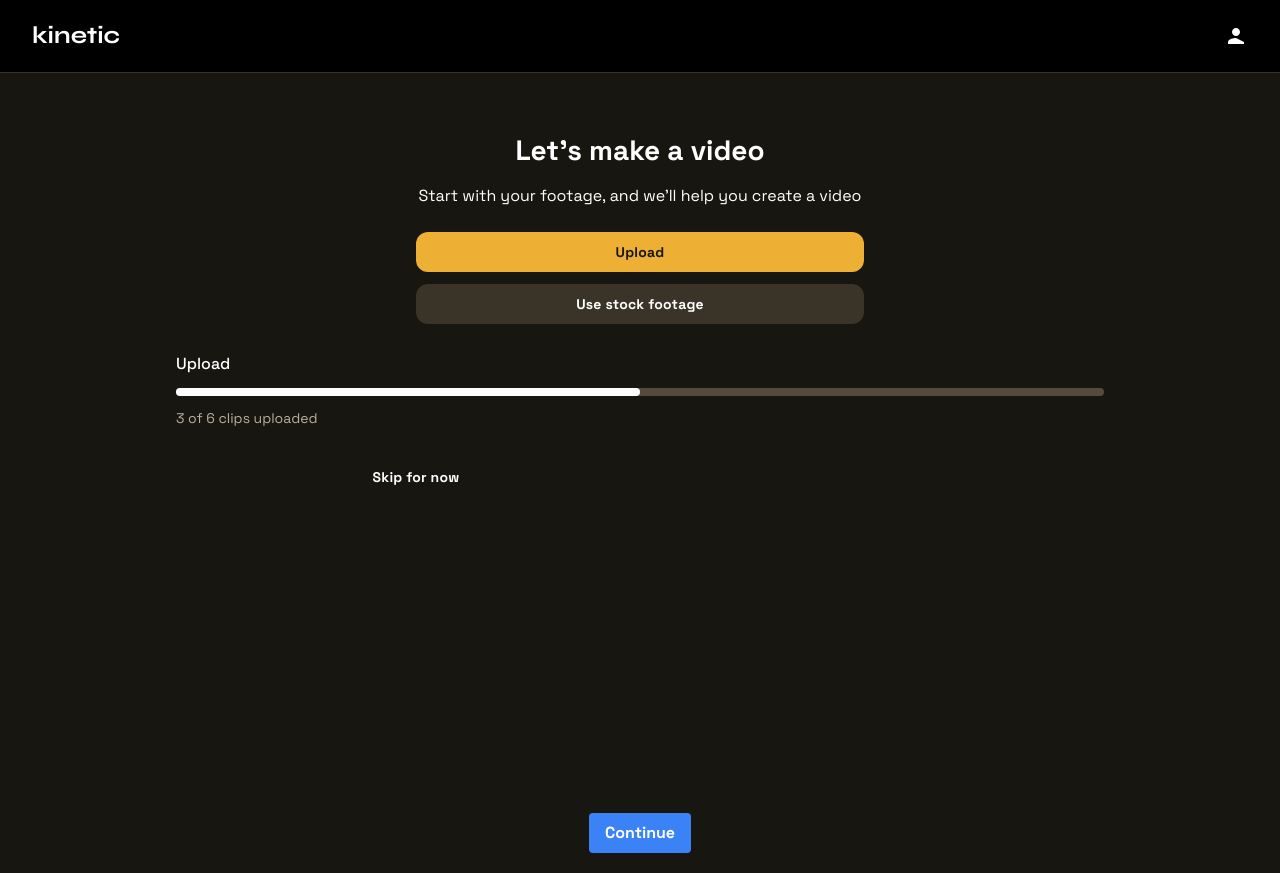
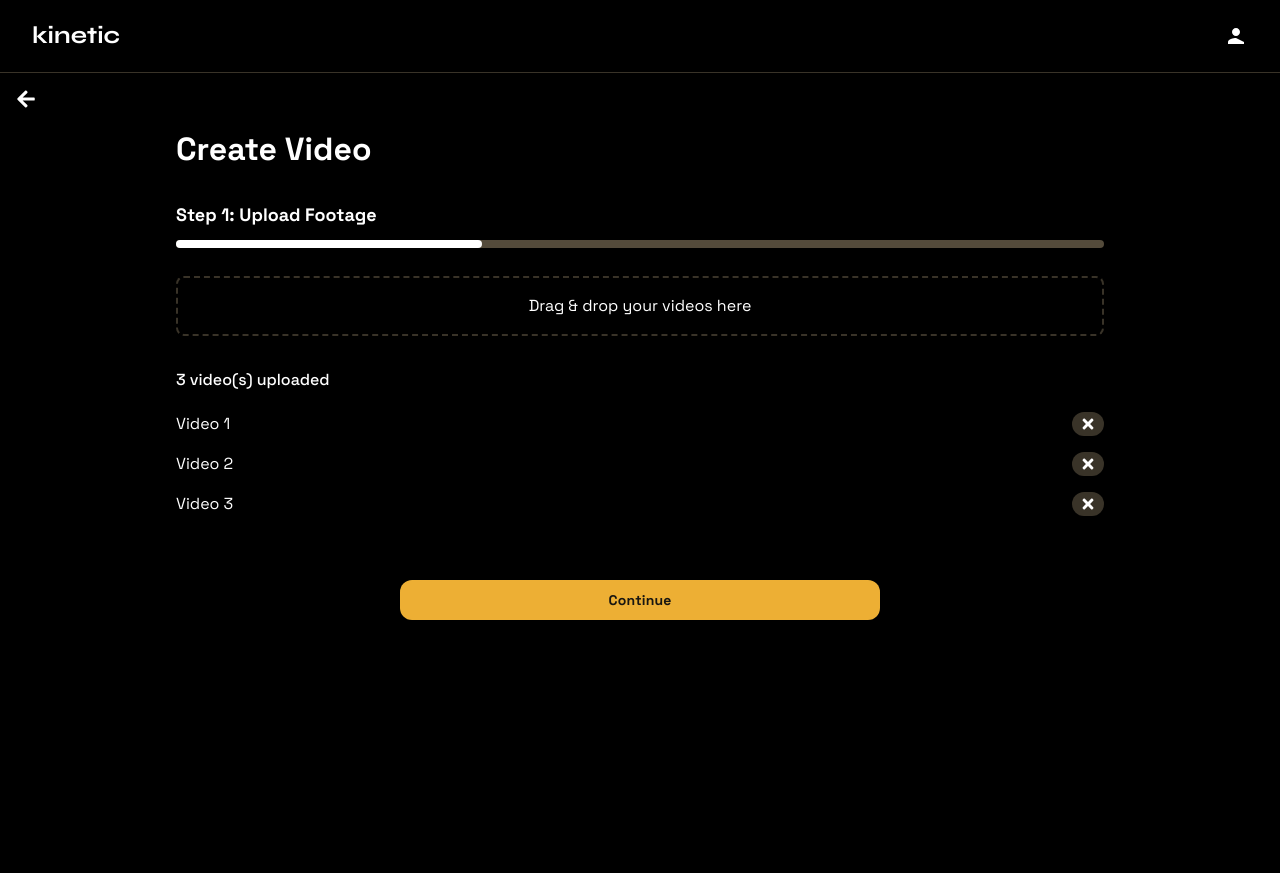
Before and after one commit to motino101/kineticwebsite, a Next.js app: page /upload-footage in a window 1280 px wide. Built offline with nearby package versions, Linux system fonts and the light colour scheme.

Commit message:
upload vid page

```diff
--- a/package.json
+++ b/package.json
@@ -15,7 +15,8 @@
     "next": "15.1.6",
     "next-themes": "^0.4.4",
     "react": "^19.0.0",
-    "react-dom": "^19.0.0"
+    "react-dom": "^19.0.0",
+    "react-icons": "^5.5.0"
   },
   "devDependencies": {
     "@eslint/eslintrc": "^3",
--- a/src/app/upload-footage/page.tsx
+++ b/src/app/upload-footage/page.tsx
@@ -1,63 +1,101 @@
 "use client";
 
-import React from 'react';
+import React, { useState, useCallback } from 'react';
 import { useRouter } from 'next/navigation';
 import Header from '../components/Header';
+import { FaTimes, FaArrowLeft } from 'react-icons/fa';
 
 const UploadFootage: React.FC = () => {
   const router = useRouter();
+  const [uploadedVideos, setUploadedVideos] = useState<string[]>(['Video 1', 'Video 2', 'Video 3']);
 
   const handleContinue = () => {
     router.push('/create-video');
   };
 
+  const handleBack = () => {
+    router.back();
+  };
+
+  const handleRemoveVideo = (index: number) => {
+    setUploadedVideos(prevVideos => prevVideos.filter((_, i) => i !== index));
+  };
+
+  const handleDragOver = useCallback((event: React.DragEvent<HTMLDivElement>) => {
+    event.preventDefault();
+  }, []);
+
+  const handleDrop = useCallback((event: React.DragEvent<HTMLDivElement>) => {
+    event.preventDefault();
+    const files = event.dataTransfer.files;
+    // Handle file upload logic here
+    console.log(files);
+  }, []);
+
   return (
     <div className="min-h-screen flex flex-col">
       <Header />
-      <div className="relative flex size-full min-h-screen flex-col bg-[#181611] dark group/design-root overflow-x-hidden" style={{ fontFamily: 'Space Grotesk, Noto Sans, sans-serif' }}>
+      <div className="relative flex flex-col min-h-screen bg-black dark group/design-root overflow-hidden" style={{ fontFamily: 'Space Grotesk, Noto Sans, sans-serif', height: '100vh' }}>
+        <button
+          onClick={() => router.back()}
+          className="absolute top-4 left-4 bg-transparent text-white text-xl font-bold"
+        >
+          <FaArrowLeft />
+        </button>
         <div className="layout-container flex h-full grow flex-col">
+
           <div className="px-40 flex flex-1 justify-center py-5">
             <div className="layout-content-container flex flex-col w-[512px] max-w-[512px] py-5 max-w-[960px] flex-1">
-              <h2 className="text-white tracking-light text-[28px] font-bold leading-tight px-4 text-center pb-3 pt-5">Let's make a video</h2>
-              <p className="text-white text-base font-normal leading-normal pb-3 pt-1 px-4 text-center">Start with your footage, and we'll help you create a video</p>
-              <div className="flex justify-center">
-                <div className="flex flex-1 gap-3 max-w-[480px] flex-col items-stretch px-4 py-3">
-                  <button
-                    className="flex min-w-[84px] max-w-[480px] cursor-pointer items-center justify-center overflow-hidden rounded-xl h-10 px-4 bg-[#edaf34] text-[#181611] text-sm font-bold leading-normal tracking-[0.015em] w-full"
-                  >
-                    <span className="truncate">Upload</span>
-                  </button>
-                  <button
-                    className="flex min-w-[84px] max-w-[480px] cursor-pointer items-center justify-center overflow-hidden rounded-xl h-10 px-4 bg-[#393328] text-white text-sm font-bold leading-normal tracking-[0.015em] w-full"
-                  >
-                    <span className="truncate">Use stock footage</span>
-                  </button>
+            <div className="flex flex-wrap justify-between gap-3 p-4">
+            <p className="text-white tracking-light text-[32px] font-bold leading-tight min-w-72">Create Video</p>
+          </div>
+          <div className="flex flex-col gap-3 p-4">
+            <div className="flex gap-6 justify-between">
+              <p className="section-title text-white text-base font-medium leading-normal">Step 1: Upload Footage</p>
+            </div>
+            <div className="rounded bg-[#544b3b]">
+              <div className="h-2 rounded bg-white" style={{ width: '33%' }}></div>
+            </div>
+            <div
+              className="border-dashed border-2 border-[#393328] rounded-lg p-4 mt-4 text-center text-white cursor-pointer"
+              onDragOver={handleDragOver}
+              onDrop={handleDrop}
+            >
+              Drag & drop your videos here
+            </div>
+          </div>
+              <div className="flex flex-col gap-3 p-4">
+                {/* <div className="flex gap-6 justify-between"><p className="text-white text-base font-medium leading-normal">Upload</p></div> */}
+                {/* <div className="rounded bg-[#544b3b]"><div className="h-2 rounded bg-white" style={{ width: '50%' }}></div></div> */}
+                {/* <p className="text-[#b9b09d] text-sm font-normal leading-normal">3 of 6 clips uploaded</p> */}
+                <div className="text-white text-base font-medium leading-normal">
+                  {uploadedVideos.length} video(s) uploaded
                 </div>
+                <ul className="text-white">
+                  {uploadedVideos.map((video, index) => (
+                    <li key={index} className="flex justify-between items-center py-2">
+                      <span>{video}</span>
+                      <button onClick={() => handleRemoveVideo(index)} className="bg-[#393328] hover:bg-[#5c5145] text-white font-bold py-1 px-2 rounded-full">
+                        <FaTimes />
+                      </button>
+                    </li>
+
+                  ))}
+                </ul>
+
               </div>
-              <div className="flex flex-col gap-3 p-4">
-                <div className="flex gap-6 justify-between"><p className="text-white text-base font-medium leading-normal">Upload</p></div>
-                <div className="rounded bg-[#544b3b]"><div className="h-2 rounded bg-white" style={{ width: '50%' }}></div></div>
-                <p className="text-[#b9b09d] text-sm font-normal leading-normal">3 of 6 clips uploaded</p>
-              </div>
-              <div className="flex px-4 py-3">
+              <div className="flex justify-center mt-10">
                 <button
-                  className="flex min-w-[84px] max-w-[480px] cursor-pointer items-center justify-center overflow-hidden rounded-xl h-10 px-4 flex-1 bg-transparent text-white text-sm font-bold leading-normal tracking-[0.015em]"
+                  onClick={handleContinue}
+                  className="flex min-w-[84px] max-w-[480px] cursor-pointer items-center justify-center overflow-hidden rounded-xl h-10 px-4 bg-[#edaf34] text-[#181611] text-sm font-bold leading-normal tracking-[0.015em] w-full"
                 >
-                  <span className="truncate">Skip for now</span>
+                  Continue
                 </button>
               </div>
             </div>
 
           </div>
 
-      <div className="flex justify-center py-5">
-        <button
-          onClick={handleContinue}
-          className="bg-blue-500 hover:bg-blue-700 text-white font-bold py-2 px-4 rounded"
-        >
-          Continue
-        </button>
-      </div>
         </div>
 
       </div>
```
Also changed, not shown: 1 other file (tests, documents, lock files or other folders).
